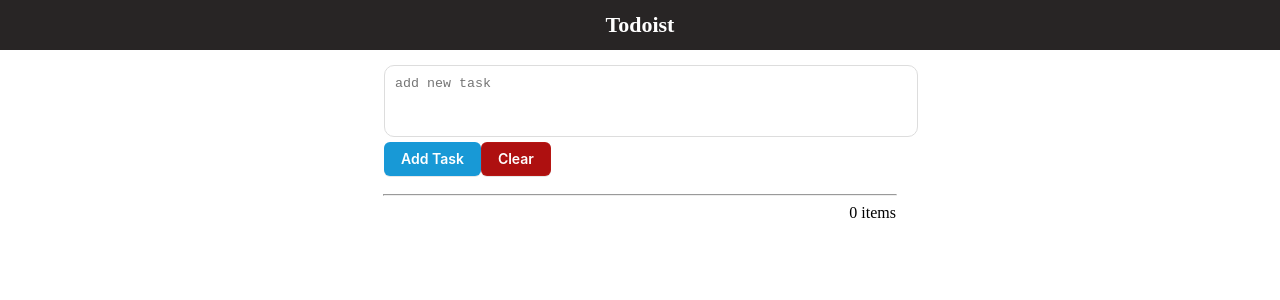
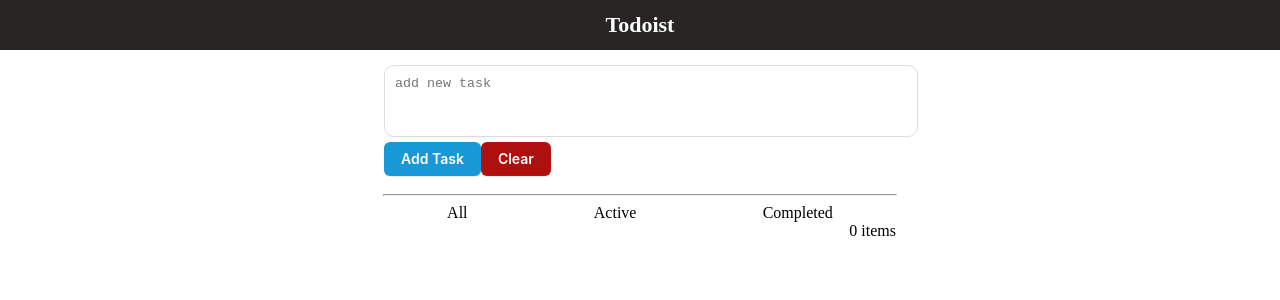
Before and after one commit to daasc/To-Do, a Nuxt app: page / in a window 1280 px wide. Shown: the top 300 px of the page. Built offline with nearby package versions, Linux system fonts and the light colour scheme.

Commit message:
add filter of the all, active and completed

```diff
--- a/components/CardTask.vue
+++ b/components/CardTask.vue
@@ -2,7 +2,13 @@
   <div class="card">
     <div class="card__container">
       <div class="card__check">
-        <input id="color-1" type="checkbox" name="color" value="color-1" />
+        <input
+          id="color-1"
+          :class="{ checked: done }"
+          type="checkbox"
+          name="color"
+          value="color-1"
+        />
         <label for="color-1">
           <span data-testid="done-task" @click="toDone(id)">
             <img
@@ -71,6 +77,7 @@
     width: 80%;
     padding: 10px;
     display: flex;
+    align-items: center;
     .card__check {
       input[type='checkbox'] {
         display: none;
@@ -103,10 +110,10 @@
         &#color-1 + label span {
           background-color: #c8c8c8;
         }
-        &:checked + label span {
+        &.checked + label span {
           background-color: #2ecc71 !important;
         }
-        &:checked + label span img {
+        &.checked + label span img {
           opacity: 1;
           width: 15px;
         }
--- a/components/ListTask.vue
+++ b/components/ListTask.vue
@@ -1,6 +1,11 @@
 <template>
   <div class="list">
     <hr />
+    <div class="filter">
+      <div data-testid="all-task" @click="allTask()">All</div>
+      <div data-testid="active-task" @click="activeTask()">Active</div>
+      <div data-testid="completed-task" @click="completedTask()">Completed</div>
+    </div>
     <div data-testid="qtd-task" class="list__card">
       <span class="list__card__qtd">{{ task.length }} items</span>
       <card-task
@@ -18,9 +23,38 @@
 export default {
   name: 'ListTask',
   components: { CardTask },
+  data() {
+    return {
+      all: true,
+      active: false,
+      completed: false,
+    }
+  },
   computed: {
     task() {
-      return this.$store.state.toDo.toDoList
+      if (this.all) {
+        return this.$store.state.toDo.toDoList
+      } else if (this.active) {
+        return this.$store.getters['toDo/active']
+      }
+      return this.$store.getters['toDo/deeds']
+    },
+  },
+  methods: {
+    allTask() {
+      this.all = true
+      this.active = false
+      this.completed = false
+    },
+    activeTask() {
+      this.all = false
+      this.active = true
+      this.completed = false
+    },
+    completedTask() {
+      this.all = false
+      this.active = false
+      this.completed = true
     },
   },
 }
@@ -33,6 +67,12 @@
     justify-content: center;
     flex-direction: column;
     margin-top: 10px;
+    .filter {
+      display: flex;
+      width: 40%;
+      margin: 0 auto;
+      justify-content: space-around;
+    }
     hr {
       width: 40%;
     }
```
Also changed, not shown: 1 other file (tests, documents, lock files or other folders).
